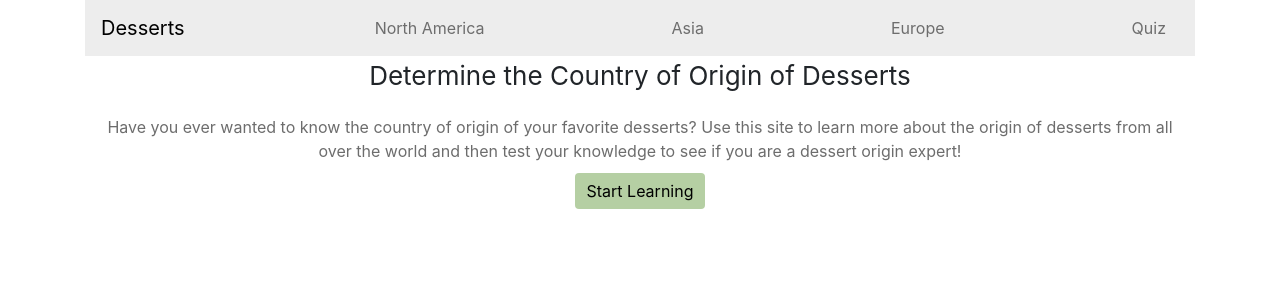
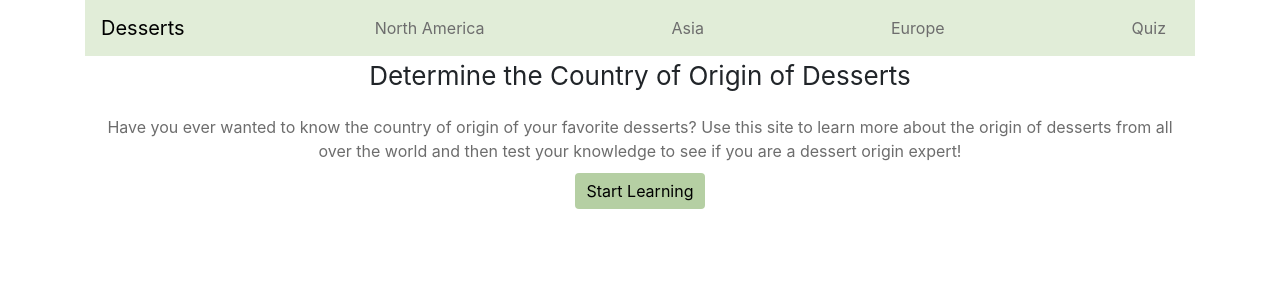
Before and after one commit to IsabelMacgill/UI_Project, a Flask app: page / in a window 1280 px wide. Shown: the top 300 px of the page. Run offline with Flask 2, Linux system fonts and the light colour scheme; some libraries are stand-ins or nearby versions.

Commit message:
changed the color of the navbar back to light green

```diff
--- a/static/main.css
+++ b/static/main.css
@@ -33,7 +33,7 @@
 }
 
 .navbar{
-	background-color: #ECECECEC;
+	background-color: #e1edd8;
 }
 
 #learn-button{
```
Also changed, not shown: 1 other file.
